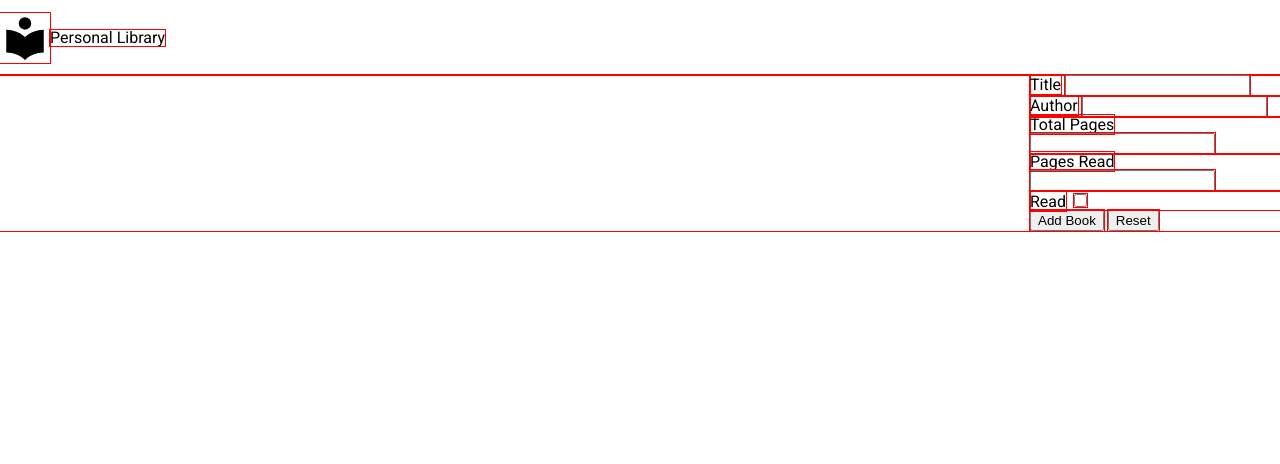
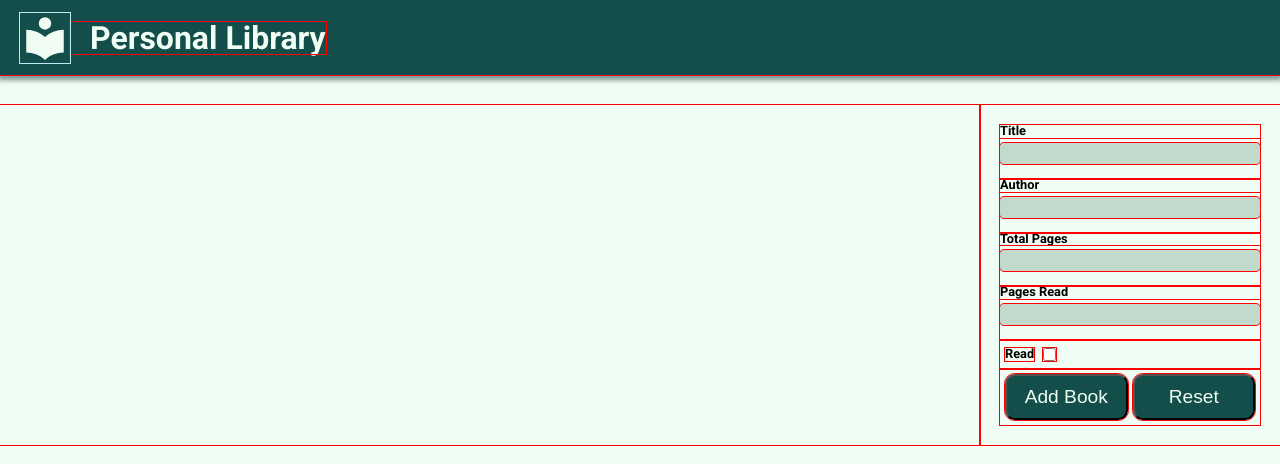
Before and after one commit to rajesh-sv/odin-library, a plain HTML site: page index.html in a window 1280 px wide. Drawn offline with Linux system fonts and the light colour scheme.

Commit message:
Add New Book Form Elements and Styling

```diff
--- a/index.html
+++ b/index.html
@@ -30,13 +30,11 @@
             <p>
                 <label for="pages-read">Pages Read</label>
                 <input type="tel" id="pages-read">
-            </p>
-            <p>
-                <label for="bood-read">Read</label>
-                <input type="checkbox" id="bood-read">
-            </p>
-            <button type="button">Add Book</button>
-            <button type="reset">Reset</button>
+            </p><div class="read-checkbox">
+            <label for="book-read">Read</label>
+            <input type="checkbox" id="book-read">
+            </div><div class="button-container"><button type="button" class="submit">Add Book</button>
+            <button type="reset" class="reset">Reset</button></div>
         </form>
     </div>
 </body>
--- a/styles.css
+++ b/styles.css
@@ -44,6 +44,15 @@ table {
 	border-spacing: 0;
 }
 
+:root {
+    --header-bg-color: #134e4a;
+    --header-font-color: #f0fdf4;
+    --body-bg-color: #f0fdf4;
+    --universal-box-shadow: 0 3px 5px 2px rgb(4, 47, 46, 0.5);
+    --input-box-shadow: 1px 2px 2px 2px rgb(4, 47, 46, 0.5);
+    --input-bg-color: #1a553736;
+}
+
 html {
   box-sizing: border-box;
   min-width: min-content;
@@ -58,10 +67,11 @@ html {
 body {
     font-family: Roboto, system-ui, sans-serif;
     max-width: 2000px;
-    min-width: 600px;
+    min-width: 750px;
     margin: 0 auto;
+    background-color: var(--body-bg-color);
     display: grid;
-    grid-template-columns: 1fr 250px;
+    grid-template-columns: 1fr 300px;
     grid-template-rows: 75px 1fr;
 }
 
@@ -70,20 +80,85 @@ body {
     grid-row: 1 / 2;
     display: flex;
     align-items: center;
+    padding-left: 20px;
+    background-color: var(--header-bg-color);
+    color: var(--header-font-color);
+    box-shadow: var(--universal-box-shadow);
 }
 
 .books {
     grid-column: 1 / 2;
     grid-row: 2 / 3;
+    margin-top: 30px;
+    padding: 20px;
 }
 
 .form-container {
     grid-column: 2 / 3;
     grid-row: 2 / 3;
+    margin-top: 30px;
+    padding: 20px;
 }
 
-img {
+.library-icon {
     width: 50px;
+    filter: invert(92%) sepia(19%) saturate(460%) hue-rotate(62deg) brightness(121%) contrast(98%);
+}
+
+h1 {
+    padding-left: 20px;
+    font-size: 2rem;
+    font-weight: bold;
+}
+
+p {
+    display: flex;
+    flex-direction: column;
+}
+
+label {
+    font-size: 0.8rem;
+    font-weight: bold;
+    margin-bottom: 5px;
+}
+
+input {
+    border: none;
+}
+
+input[type="text"], input[type="tel"] {
+    margin-bottom: 15px;
+    padding: 3px 5px;
+    border-radius: 0.3em;
+    background-color: var(--input-bg-color);
+}
+
+input:focus {
+    box-shadow: var(--input-box-shadow);
+}
+
+.read-checkbox, .button-container, #bood-read {
+    display: flex;
+    padding: 5px;
+    align-items: center;
+    gap: 5px;
+}
+
+.read-checkbox > label {
+    margin: 0;
+}
+
+.button-container {
+    align-items: stretch;
+}
+
+.submit, .reset {
+    flex: 1 1 0;
+    background-color: var(--header-bg-color);
+    color: var(--header-font-color);
+    font-size: 1.2rem;
+    padding: 10px 10px;
+    border-radius: 0.5em;
 }
 
 * {
```
